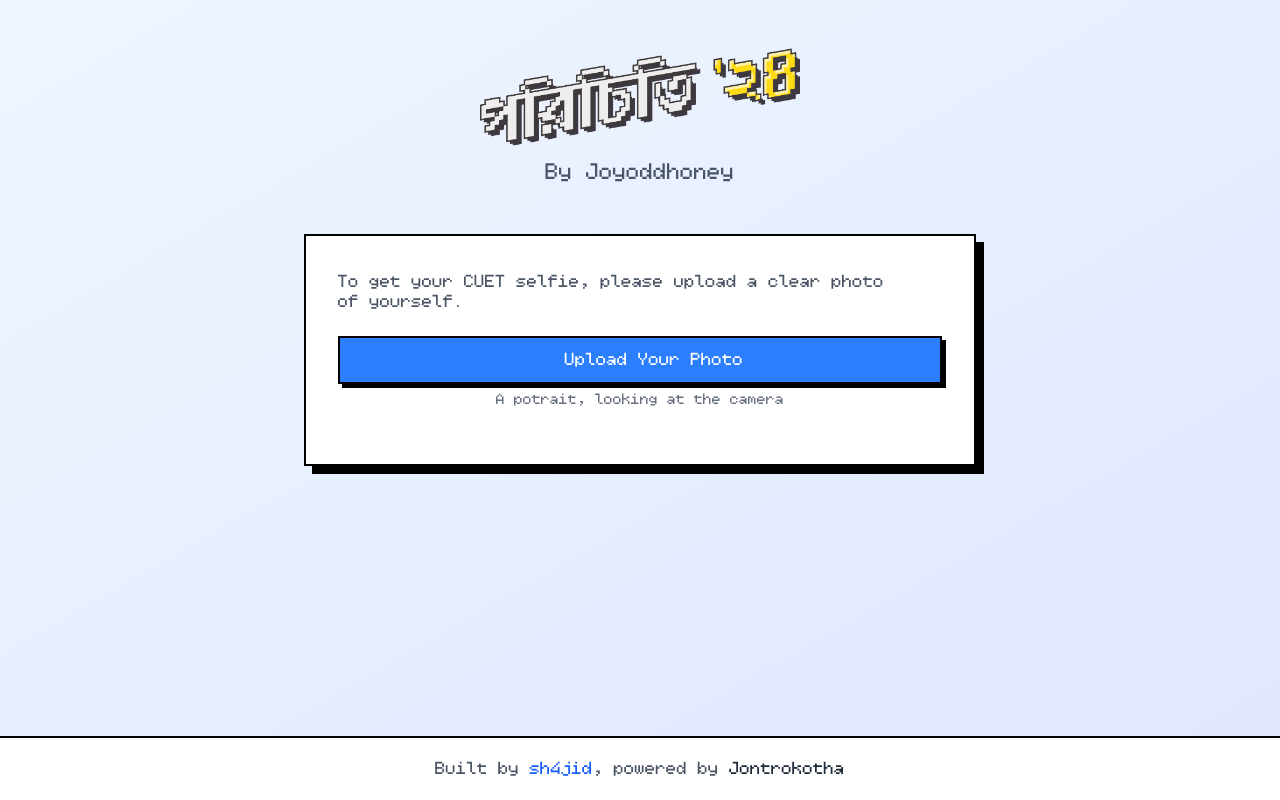
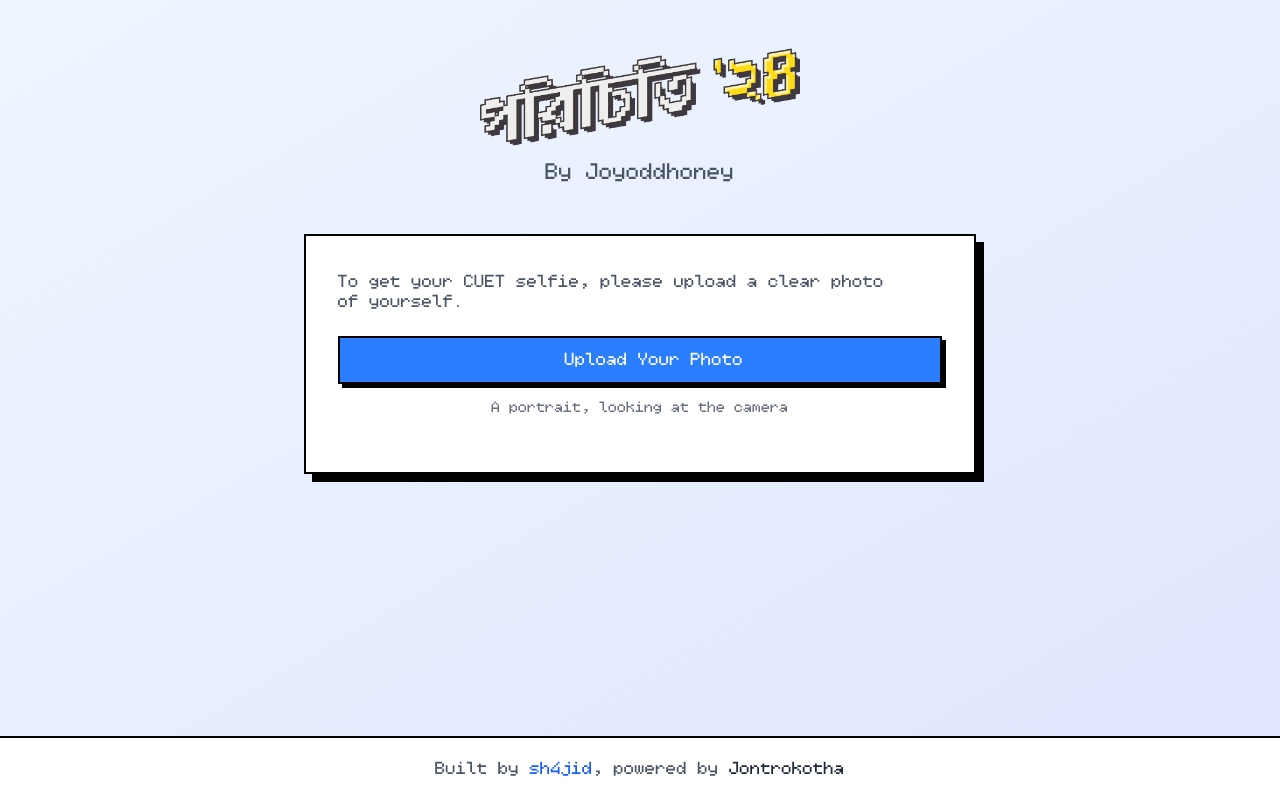
Before and after one commit to shajidhasan/jontrokotha-website, a SvelteKit app: page /porichiti in a window 1280 px wide. Built offline with nearby package versions, Linux system fonts and the light colour scheme; some icons are missing; a web font is replaced by a local one.

Commit message:
Fix typo and increase spacing

```diff
--- a/src/routes/porichiti/+page.svelte
+++ b/src/routes/porichiti/+page.svelte
@@ -205,7 +205,7 @@
 							class="hidden"
 							disabled={isProcessing}
 						/>
-						<p class="mt-2 text-center text-xs text-gray-500">A potrait, looking at the camera</p>
+						<p class="mt-4 text-center text-xs text-gray-500">A portrait, looking at the camera</p>
 
 						{#if errorMessage}
 							<p class="mt-4 text-center text-sm text-red-600">{errorMessage}</p>
```
